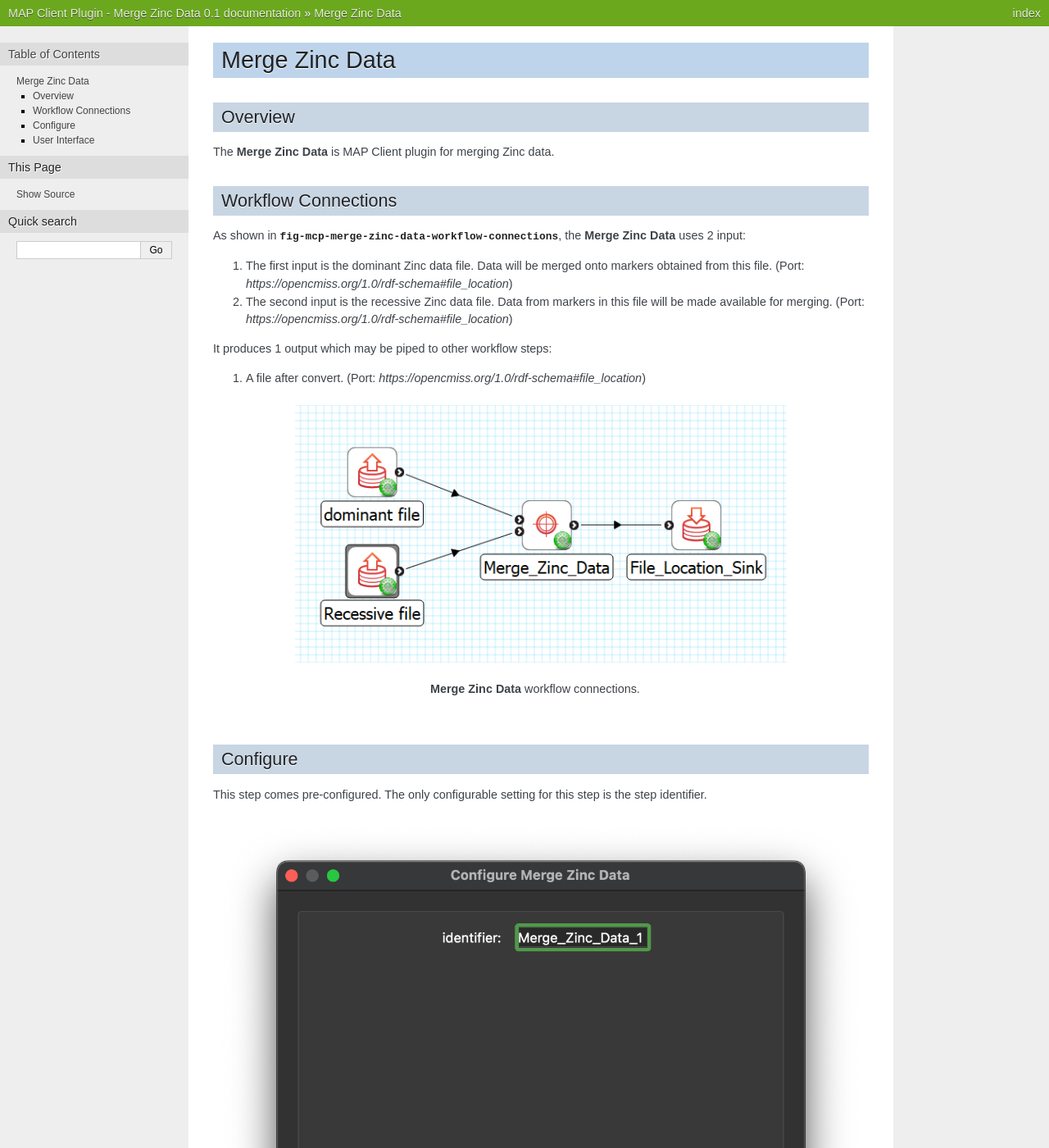
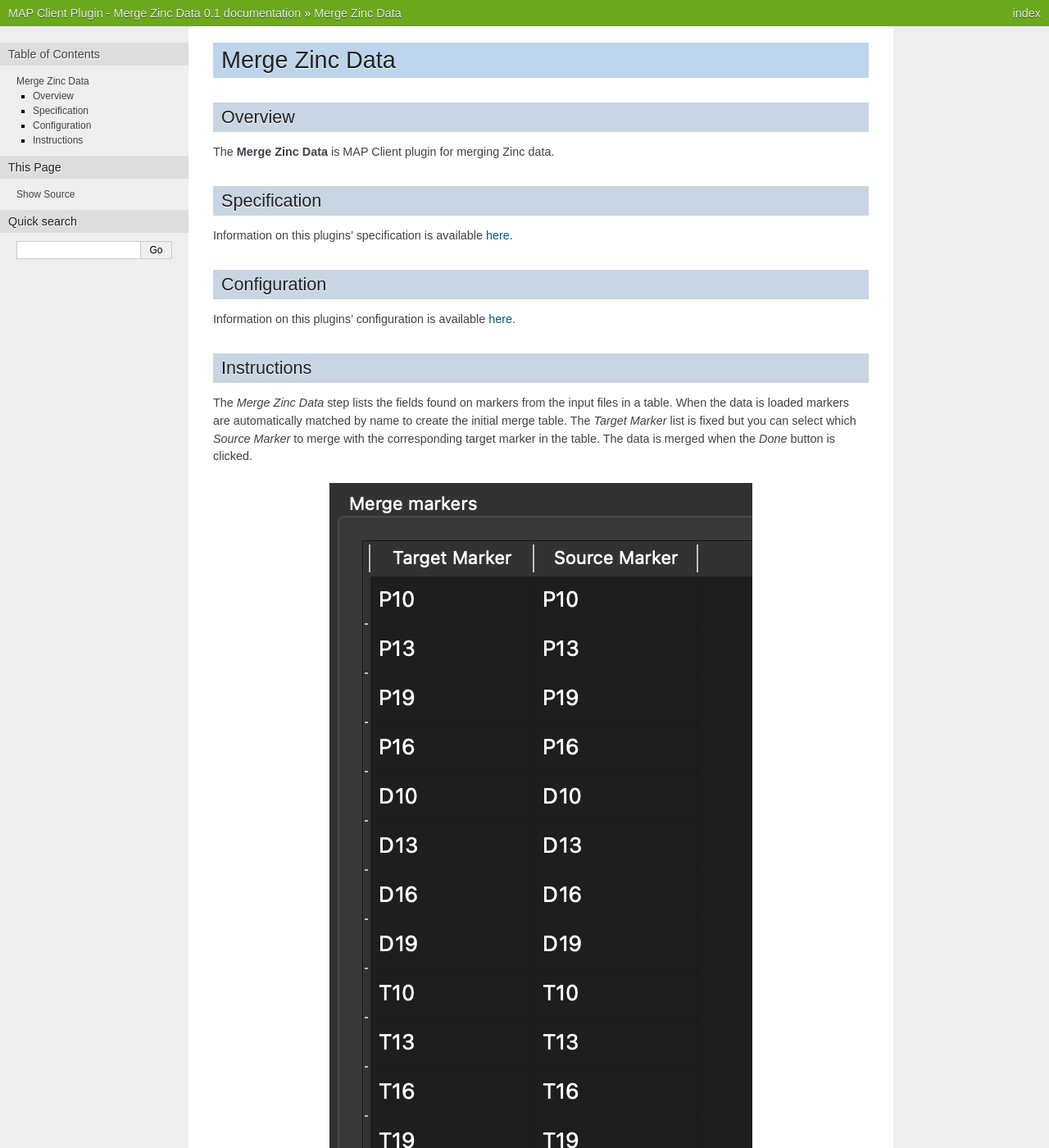
Before and after one commit to Kayvv/mapclientplugins.mergezincdatastep, a Sphinx documentation site: the page built from docs/index.rst, in a window 1280 px wide and 1400 px high. Shown: the whole window at 82% size. Built offline with Sphinx 7.4.7, drawn with Linux system fonts in a browser that asks for light colours; some of the changed text lies outside the part shown.

Commit message:
Update docs

```diff
--- a/docs/index.rst
+++ b/docs/index.rst
@@ -5,50 +5,18 @@
 --------
 The **Merge Zinc Data** is MAP Client plugin for merging Zinc data.
 
+Specification
+-------------
 
-Workflow Connections
---------------------
+Information on this plugins' specification is available :ref:`here <mcp-mergezincdata-specification>`.
 
-As shown in :numref:`fig-mcp-merge-zinc-data-workflow-connections`, the **Merge Zinc Data** uses 2 input:
+Configuration
+-------------
 
-1. The first input is the dominant Zinc data file.
-   Data will be merged onto markers obtained from this file. (Port: *https://opencmiss.org/1.0/rdf-schema#file_location*)
+Information on this plugins' configuration is available :ref:`here <mcp-mergezincdata-configuration>`.
 
-2. The second input is the recessive Zinc data file.
-   Data from markers in this file will be made available for merging. (Port: *https://opencmiss.org/1.0/rdf-schema#file_location*)
-
-It produces 1 output which may be piped to other workflow steps:
-
-1. A file after convert. (Port: *https://opencmiss.org/1.0/rdf-schema#file_location*)
-
-
-.. _fig-mcp-merge-zinc-data-workflow-connections:
-
-.. figure:: _images/workflow-connections.png
-   :alt: Merge Zinc Data workflow connections.
-   :align: center
-   :figwidth: 75%
-
-   **Merge Zinc Data** workflow connections.
-
-
-Configure
----------
-
-This step comes pre-configured.
-The only configurable setting for this step is the step identifier.
-
-.. _fig-mcp-merge-zinc-data-configure-dialog:
-
-.. figure:: _images/step-configuration-dialog.png
-   :alt: Step configure dialog
-
-   *Merge Zinc Data* step configuration dialog.
-
-.. _hdg-mcp-merge-zinc-data-user-interface:
-
-User Interface
---------------
+Instructions
+------------
 
 The *Merge Zinc Data* step lists the fields found on markers from the input files in a table.
 When the data is loaded markers are automatically matched by name to create the initial merge table.
```
Also changed, not shown: docs/configuration.rst (added, +14 -0 lines), docs/specification.rst (added, +22 -0 lines).
